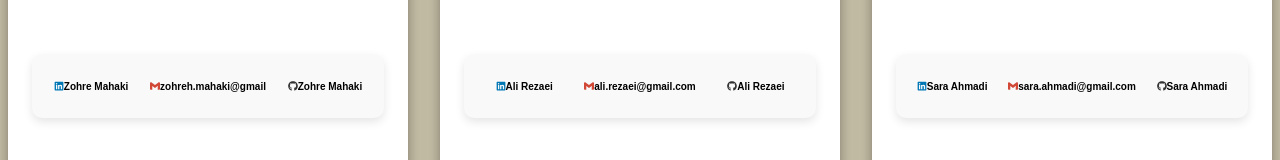
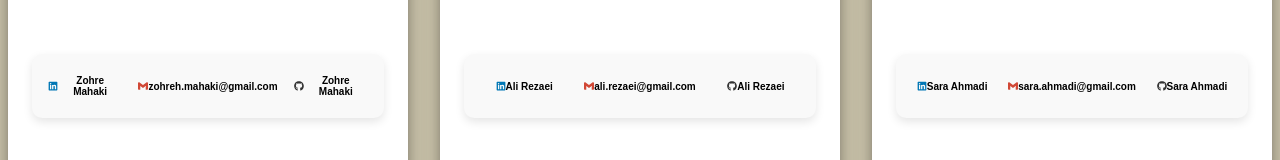
Before and after one commit to zohremahaki/Dev-Journey-2025, a React (Create React App) app in the folder Month1-Week3/my-app/: page / in a window 1280 px wide. Shown: the part 602-762 px from the top of the page. Built offline with nearby package versions, Linux system fonts and the light colour scheme.

Commit message:
fix typo mistakes

```diff
--- a/Month1-Week3/my-app/src/components/Container.js
+++ b/Month1-Week3/my-app/src/components/Container.js
@@ -12,8 +12,8 @@ const Container = () => {
       text3: " Turning ideas into reality",
       src: "images/profile.jpg",
       alt: "Z",
-      likdin: "https://www.linkedin.com/in/zohre-mahaki",
-      email: "zohreh.mahaki@gmail",
+      linkedin: "https://www.linkedin.com/in/zohre-mahaki",
+      email: "zohreh.mahaki@gmail.com",
       github: "https://github.com/zohremahaki",
       url: "images/image2.jpg",
     },
@@ -24,7 +24,6 @@ const Container = () => {
       text1: "Building robust APIs 🖥️",
       text2: "Passionate about databases",
       text3: "Optimizing code for performance",
-      //   src: "images/profile2.jpg",
       alt: "A",
       linkedin: "https://www.linkedin.com/in/ali-rezaei",
       email: "ali.rezaei@gmail.com",
```
